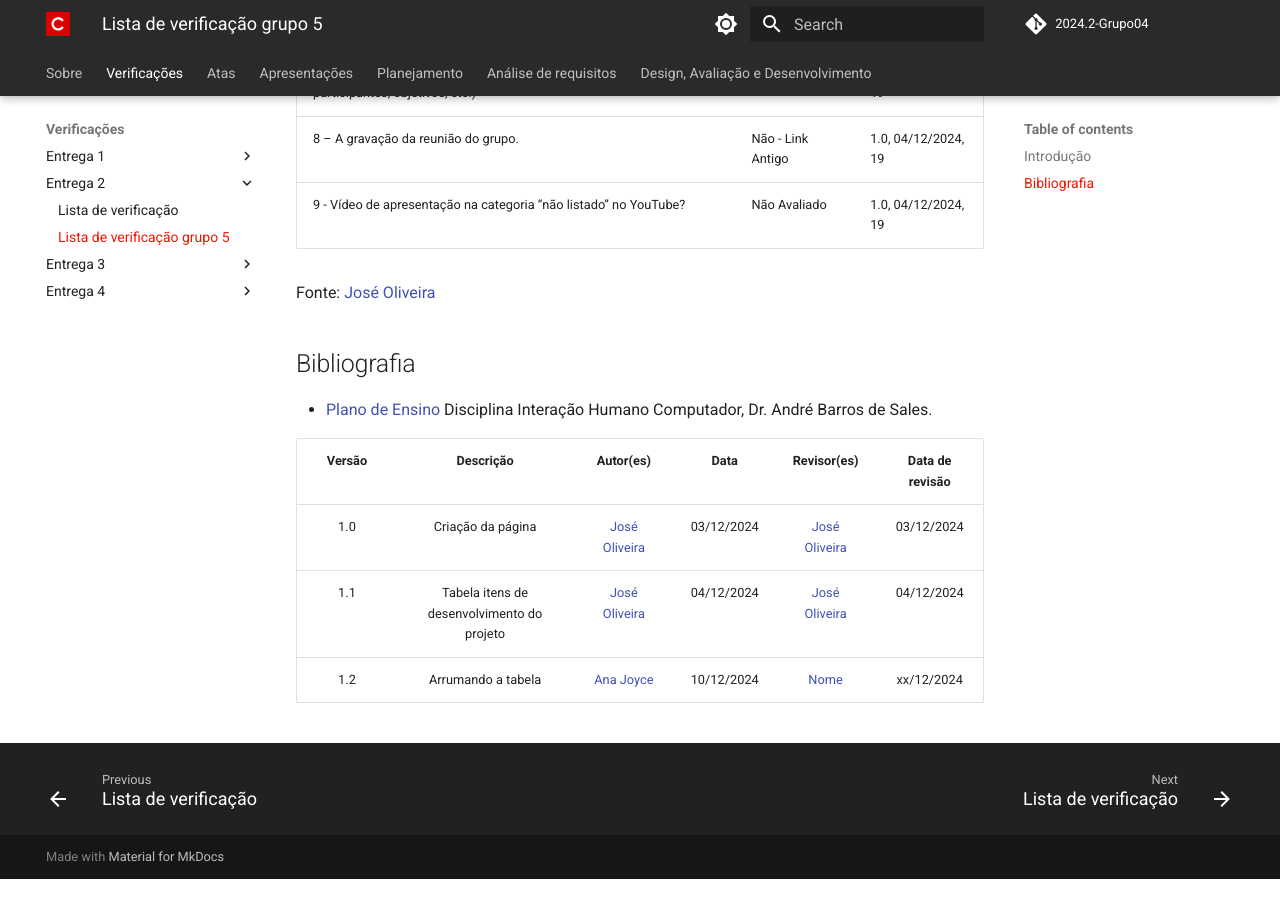
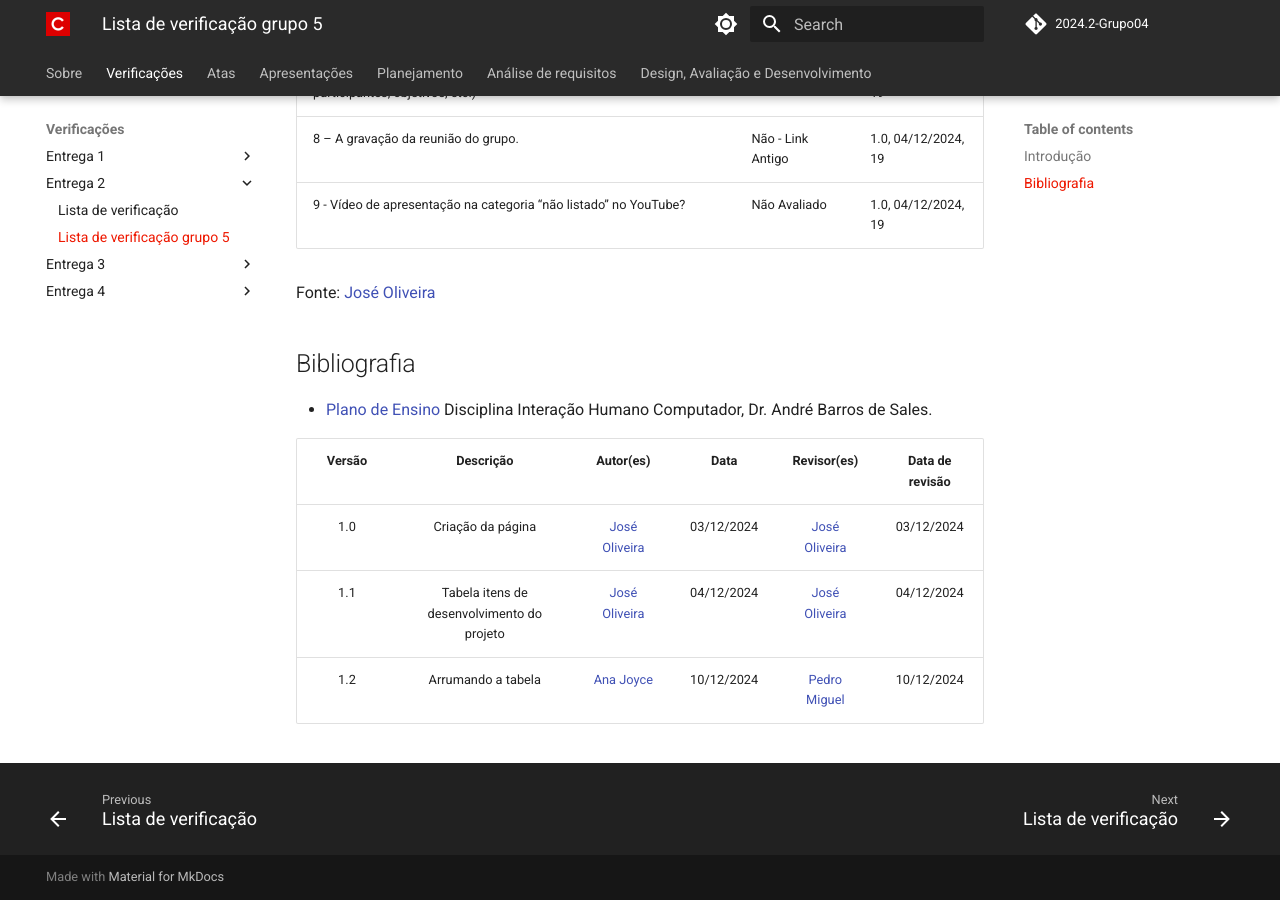
Before and after one commit to Interacao-Humano-Computador/2024.2-Grupo04, an MkDocs documentation site: the page built from docs/avaliacoes/entrega2/avaliacao+1.md, in a window 1280 px wide and 900 px high, scrolled down 737 px. Built offline with MkDocs 1.6.1 and Material for MkDocs 9.7.7, drawn with Linux system fonts in a browser that asks for light colours; comment, search, counter and statistics services are not loaded; before the commit the page ends 1616 px from its top, so only the background shows below that.

Commit message:
Revisão da correção

```diff
--- a/docs/avaliacoes/entrega2/avaliacao+1.md
+++ b/docs/avaliacoes/entrega2/avaliacao+1.md
@@ -24,4 +24,4 @@
 | :----: | :--------------------------------------: | :-----------------------------------------------: | :--------: | :-------------------------------------------------: | :-------------: |
 |  1.0   |            Criação da página            | [José Oliveira](https://github.com/Jose1277)     | 03/12/2024 | [José Oliveira](https://github.com/Jose1277)        |   03/12/2024    |
 |  1.1   | Tabela itens de desenvolvimento do projeto | [José Oliveira](https://github.com/Jose1277)     | 04/12/2024 | [José Oliveira](https://github.com/Jose1277)        |   04/12/2024    |
-|  1.2   | Arrumando a tabela | [Ana Joyce](https://github.com/anajoyceamorim)     | 10/12/2024 | [Nome](https://github.com/)        |   xx/12/2024    |
+|  1.2   | Arrumando a tabela | [Ana Joyce](https://github.com/anajoyceamorim)     | 10/12/2024 | [Pedro Miguel](https://github.com/pedroMADBR)        |   10/12/2024    |
```
